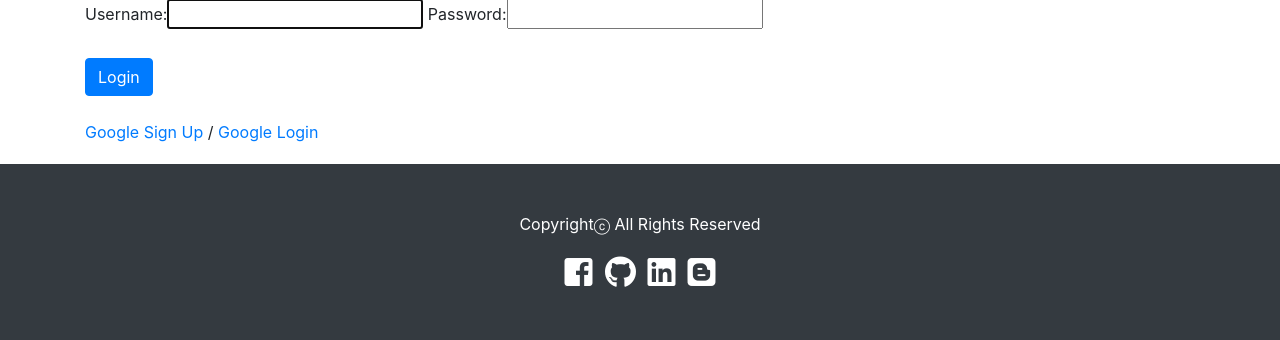
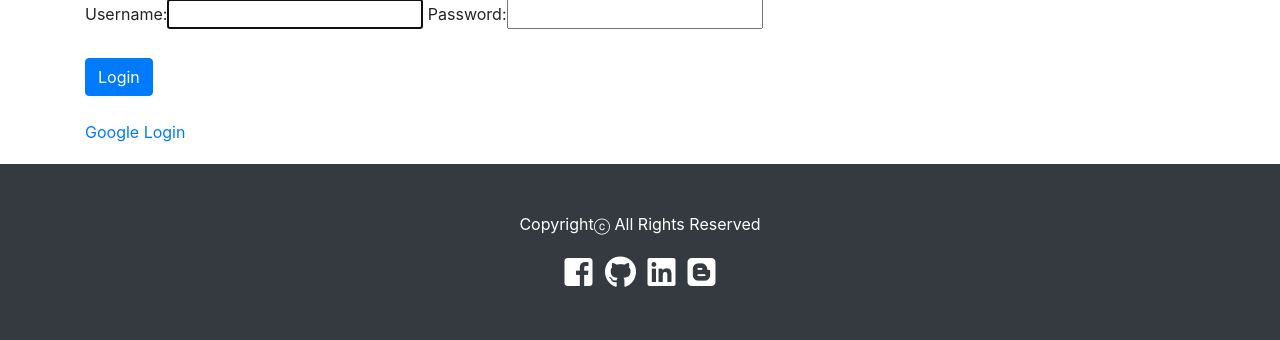
Before and after one commit to LikeLionSCH/LikeLion_Django_Study_Summary, a Django app: page /accounts/login/ in a window 1280 px wide. Shown: the part 201-541 px from the top of the page. Run offline with Django 3.2, Linux system fonts and the light colour scheme; some libraries are stand-ins or nearby versions.

Commit message:
Delete sign up in blogproject > accounts > login.html

```diff
--- a/3_blogproject/accounts/templates/login.html
+++ b/3_blogproject/accounts/templates/login.html
@@ -23,7 +23,6 @@
 
     <br><br>
 
-    <a href="/sociallogin/signup">Google Sign Up</a> /
     <a href="{% provider_login_url 'google' %}">Google Login</a>
 </form>
 
```
Also changed, not shown: README.md.
